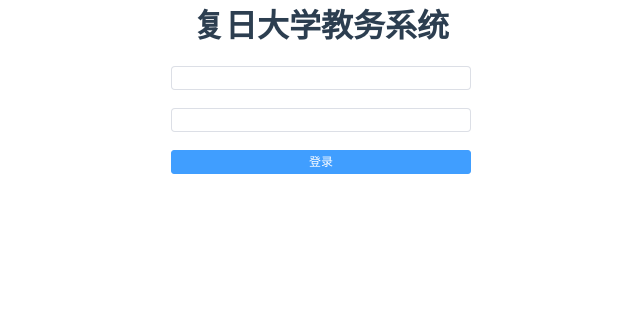
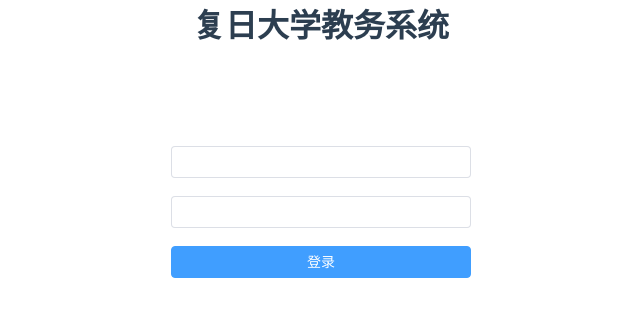
Before and after one commit to SS-Yuki/Educational-Management-System, a Vue app in the folder lab3_front/: page /login in a window 1280 px wide. Shown: the top 316 px of the page, without its empty margins (319-959 px from the left). Built offline with nearby package versions, Linux system fonts and the light colour scheme.

Commit message:
登录更改

```diff
--- a/lab3_front/src/views/Login.vue
+++ b/lab3_front/src/views/Login.vue
@@ -3,16 +3,8 @@
     <div>
       <h1>复日大学教务系统</h1>
     </div>
-<!--    <div>-->
-<!--      <span>学工号：</span>-->
-<!--      <input type="text" placeholder="请输入学工号" name="numberid" v-model="login_data.number">-->
-<!--      <span>密码：</span>-->
-<!--      <input type="password" placeholder="请输入密码" name="password" v-model="login_data.password">-->
-<!--      <input type="button" value="登录" @click="login">-->
-<!--      <div>还没有账号？<a href="register.html">点击此处注册</a></div>-->
-<!--    </div>-->
     <div class="login">
-      <el-form :model="login_data">
+      <el-form :model="login_data" size="normal">
         <el-form-item>
           <el-input prefix-icon="User" v-model="login_data.number" />
         </el-form-item>
@@ -46,6 +38,22 @@
     login: function (){
       request.post("/user/login", this.login_data).then(res => {
         console.log(res)
+        if (res.code === '200') {
+          this.$message({
+            type: "success",
+            message: "登录成功"
+          })
+          // if (res.data.number.length)
+        //  根据学号位数进行跳转
+        }
+
+        else {
+          this.$message({
+            type: "error",
+            message: res.msg
+          })
+          // this.$route.push("/register")
+        }
       })
     }
   }
@@ -58,7 +66,7 @@
 .login {
   width: 300px;
   height: 500px;
-  margin: 20px auto;
+  margin: 100px auto;
 }
 
 </style>
```
Also changed, not shown: 1 other file (tests, documents, lock files or other folders).
